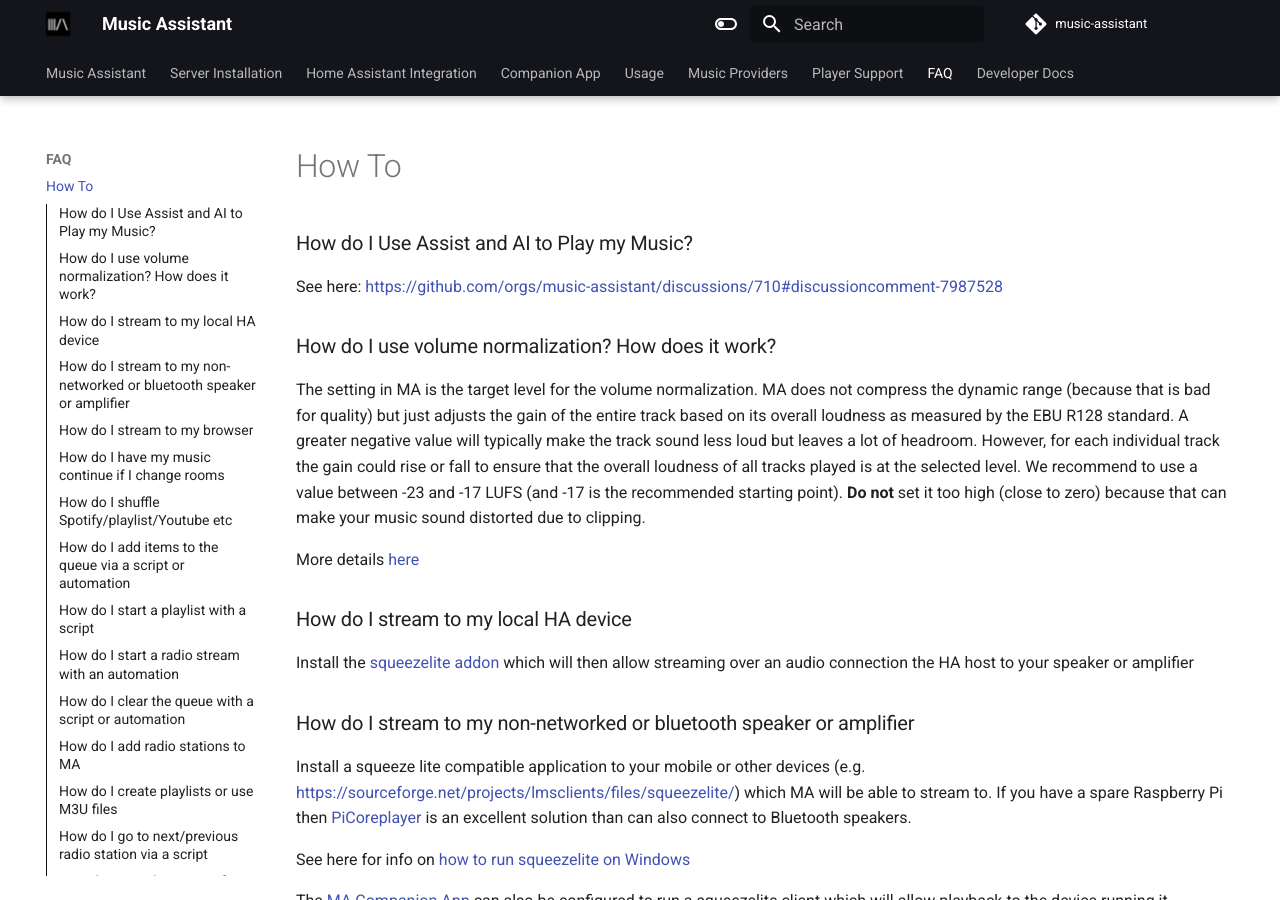
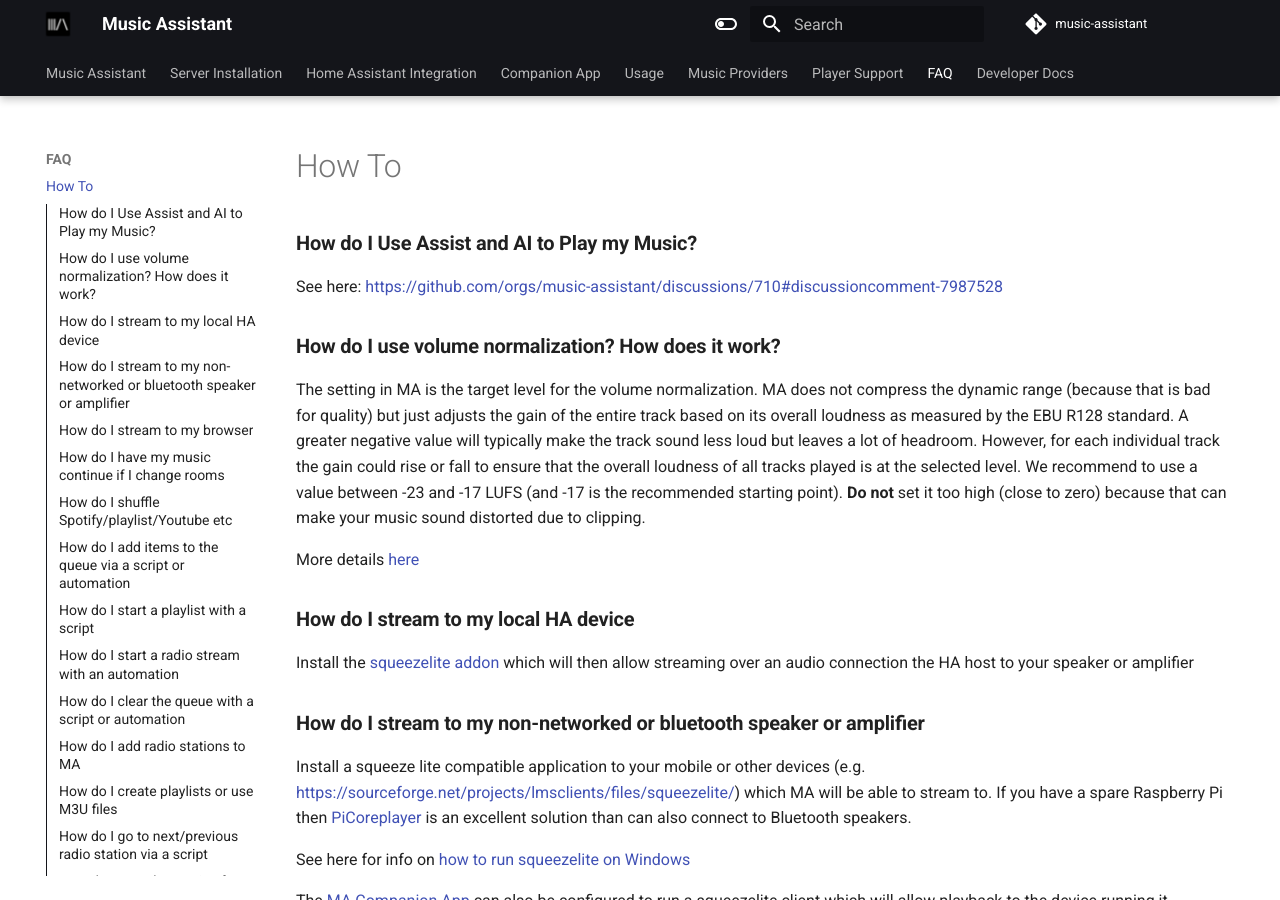
Before and after one commit to pwbriggs/music-assistant.github.io, an MkDocs documentation site: the page built from docs/faq/how-to.md, in a window 1280 px wide and 900 px high. Built offline with MkDocs 1.6.1 and Material for MkDocs 9.7.7, drawn with Linux system fonts in a browser that asks for light colours.

Commit message:
Headings bolded for consistency

```diff
--- a/docs/faq/how-to.md
+++ b/docs/faq/how-to.md
@@ -1,18 +1,18 @@
-### How do I Use Assist and AI to Play my Music?
+### **How do I Use Assist and AI to Play my Music?**
 
 See here: https://github.com/orgs/music-assistant/discussions/710#discussioncomment-7987528
 
-### How do I use volume normalization? How does it work?
+### **How do I use volume normalization? How does it work?**
 
 The setting in MA is the target level for the volume normalization. MA does not compress the dynamic range (because that is bad for quality) but just adjusts the gain of the entire track based on its overall loudness as measured by the EBU R128 standard. A greater negative value will typically make the track sound less loud but leaves a lot of headroom. However, for each individual track the gain could rise or fall to ensure that the overall loudness of all tracks played is at the selected level. We recommend to use a value between -23 and -17 LUFS (and -17 is the recommended starting point). **Do not** set it too high (close to zero) because that can make your music sound distorted due to clipping.
 
 More details [here](https://github.com/orgs/music-assistant/discussions/710#discussioncomment-7440946)
 
-### How do I stream to my local HA device
+### **How do I stream to my local HA device**
 
 Install the [squeezelite addon](https://github.com/pssc/ha-addon-squeezelite) which will then allow streaming over an audio connection the HA host to your speaker or amplifier
 
-### How do I stream to my non-networked or bluetooth speaker or amplifier
+### **How do I stream to my non-networked or bluetooth speaker or amplifier**
 
 Install a squeeze lite compatible application to your mobile or other devices  (e.g. https://sourceforge.net/projects/lmsclients/files/squeezelite/) which MA will be able to stream to. If you have a spare Raspberry Pi then [PiCoreplayer](https://www.picoreplayer.org) is an excellent solution than can also connect to Bluetooth speakers.
 
@@ -20,11 +20,11 @@
 
 The [MA Companion App](../companion-app.md) can also be configured to run a squeezelite client which will allow playback to the device running it.
 
-### How do I stream to my browser
+### **How do I stream to my browser**
 
 Use a [Snapserver](../player-support/snapcast.md) and the Snapweb option.
 
-### How do I have my music continue if I change rooms
+### **How do I have my music continue if I change rooms**
 
 Start streaming to a group that includes all the rooms you will move between. Power off all the rooms except the one you are in. When you move rooms just power on and off the respective rooms. Depending on the complexity of your setup you may need to use nested groups of speakers. See https://github.com/music-assistant/hass-music-assistant/discussions/553 and https://github.com/music-assistant/hass-music-assistant/discussions/702
 
@@ -54,7 +54,7 @@
 
 See also here https://github.com/music-assistant/hass-music-assistant/discussions/676
 
-### How do I start a playlist with a script
+### **How do I start a playlist with a script**
 
 Original discussion is here: https://github.com/music-assistant/hass-music-assistant/discussions/834 but these days just use the `media_player.play_media` service call shown above or `mass.play_media` service as shown below.
 
@@ -98,11 +98,11 @@
 
 Relative paths to the playlist (e.g.` ../Mariah Carey/Merry Christmas/02 All I Want for Christmas Is You.flac` ) should also work.
 
-### How do I go to next/previous radio station via a script
+### **How do I go to next/previous radio station via a script**
 
 Create a playlist with multiple radio stations and start playing it. Now you can use next and previous to switch between the stations
 
-### How do I stop the music after a period of time aka Sleep Timer
+### **How do I stop the music after a period of time aka Sleep Timer**
 
 See here: https://github.com/music-assistant/hass-music-assistant/discussions/830
 
@@ -110,15 +110,15 @@
 
 See here https://github.com/music-assistant/hass-music-assistant/discussions/439
 
-### How do I use the MA service call `mass.play_media`
+### **How do I use the MA service call `mass.play_media`**
 
 See here: https://github.com/orgs/music-assistant/discussions/710#discussioncomment-7440789
 
-### How do I use the MA service call `mass.search`
+### **How do I use the MA service call `mass.search`**
 
 See here: https://github.com/orgs/music-assistant/discussions/710#discussioncomment-7440790
 
-### How do I get the URI?
+### **How do I get the URI?**
 
 For playlists, artists, albums and radio you can simply use the name.
 
@@ -134,16 +134,16 @@
 
 Similarly, if the album name is ambiguous you can specify the artist name first (`Queen - Greatest Hits`)
 
-### How do I run MA when I have SSL setup on my internal network?
+### **How do I run MA when I have SSL setup on my internal network?**
 
 Trying to run MA with SSL is not recommended. Having said that, whilst you can not run the stream service behind SSL you can configure the frontend entirely to your requirements. The default is that the frontend is protected by Ingress in HAOS. For those using docker, it is possible to host it on a desired port and then run a (Ingress) reverse proxy. No support will be provided for these setups, we recommend you use HAOS.
 
-### How do I get the MA icon in the HA sidebar?
+### **How do I get the MA icon in the HA sidebar?**
 
 If you are running the addon within the HA host go to SETTINGS>>ADDONS>>MUSIC ASSISTANT and select "Show in sidebar".
 
 If you are using docker then you can use an iframe panel https://www.home-assistant.io/integrations/panel_iframe/
 
-### How do I add a rotary encoder with push button to a piCorePlayer
+### **How do I add a rotary encoder with push button to a piCorePlayer**
 
 See here https://github.com/orgs/music-assistant/discussions/1123#discussioncomment-7945369
```
